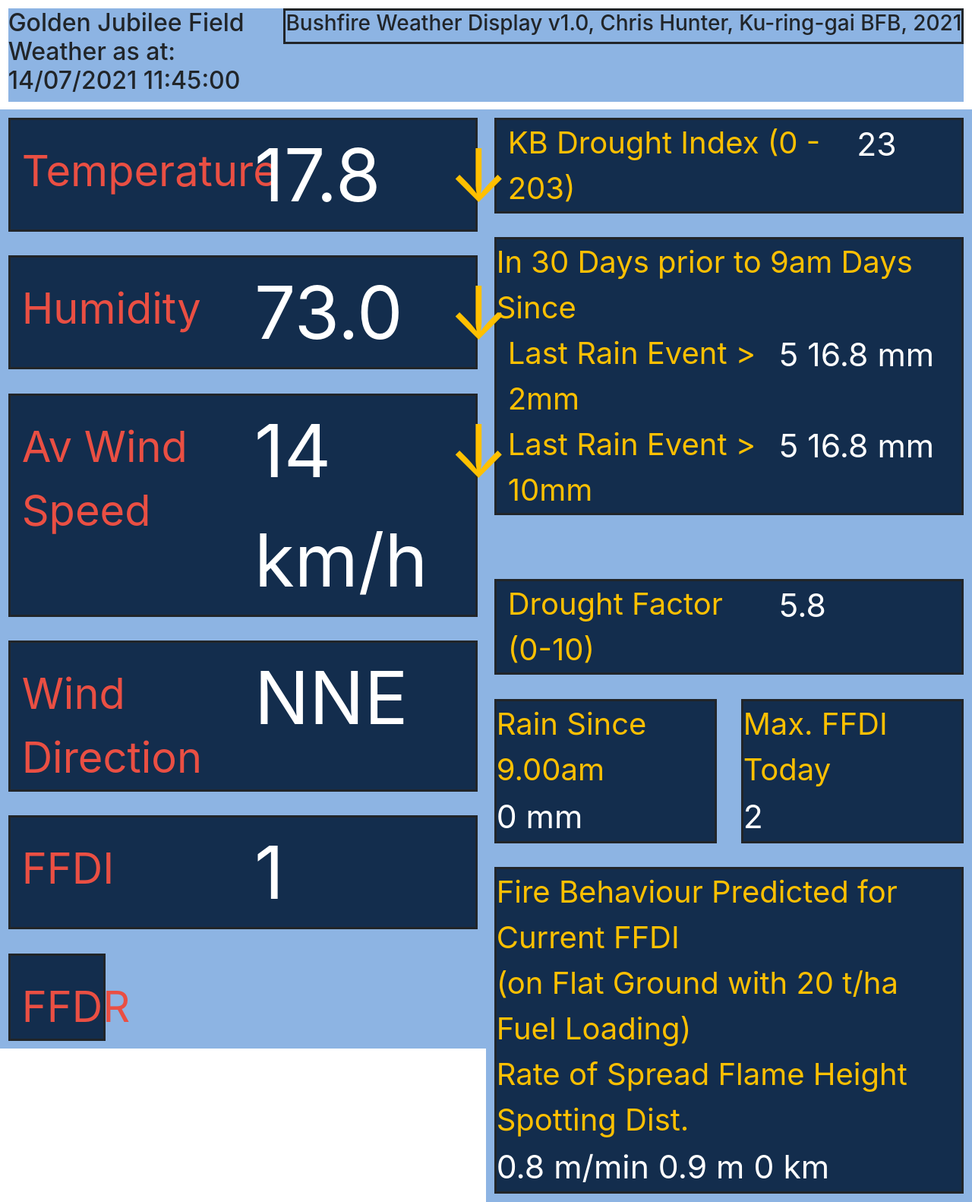
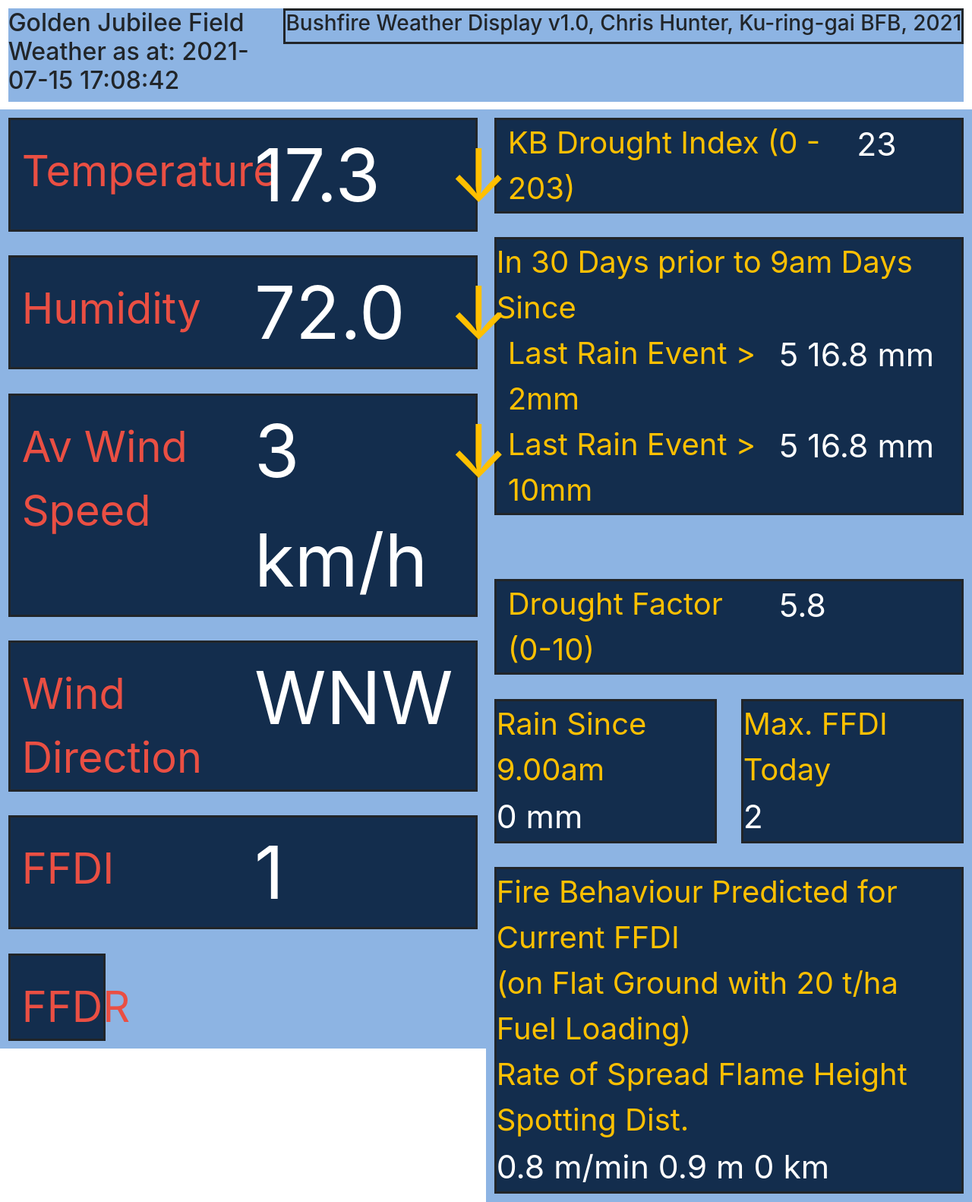
Before and after one commit to ibowditch/flaskProject, a Flask app: page /latest in a window 1280 px wide. Shown: the whole page at 76% size. Run offline with Flask 2, Linux system fonts and the light colour scheme; data comes from the database, SQL or seed files in the repository; both versions use the stored data as it was after the commit; some libraries are stand-ins or nearby versions.

Commit message:
Added new jinja values to bsstationj.html. Added wind readings to Weather model

```diff
--- a/app.py
+++ b/app.py
@@ -2,7 +2,7 @@
 import datetime
 import sqlalchemy as sa
 from flask_sqlalchemy import SQLAlchemy
-from sqlalchemy import Column, Integer, Text, Float, DateTime
+from sqlalchemy import Column, Integer, Text, String, Float, DateTime, desc
 import dateutil.parser
 
 import logging
@@ -23,22 +23,30 @@
 
 app = Flask(__name__)
 app.config['SQLALCHEMY_DATABASE_URI'] = 'sqlite:///weather.db'
+app.config['SQLALCHEMY_TRACK_MODIFICATIONS'] = False
 db = SQLAlchemy(app)
 
 ######### Models #########
 
 class Weather(db.Model):
-    id =    sa.Column(Integer, primary_key=True)
-    ts =    sa.Column(DateTime, unique=False)
-    temp =  sa.Column(Float, unique=False)
-    rh =    sa.Column(Float, unique=False)
+    id =        sa.Column(Integer,  primary_key=True)
+    ts =        sa.Column(DateTime, unique=False)
+    temp =      sa.Column(Float,    unique=False)
+    rh =        sa.Column(Float,    unique=False)
+    wind_dird = sa.Column(Integer,  unique=False)               # Wind direction in degrees
+    wind_dirc = sa.Column(Text,     unique=False)               # Win direction as compass reading
+    wind_sp =   sa.Column(Float,    unique=False)               # in km/h
 
     def __repr__(self):
-        return f'Weather at {self.ts}: Temp={self.temp} RH={self.rh}'
+        return f'Weather at {self.ts}: Temp={self.temp} RH={self.rh} wind={self.wind_sp} dir={self.wind_dirc}'
 
 
 db.create_all()
 
+def degToCompass(num):
+    val=int((num/22.5)+.5)
+    arr=["N","NNE","NE","ENE","E","ESE", "SE", "SSE","S","SSW","SW","WSW","W","WNW","NW","NNW"]
+    return arr[(val % 16)]
 
 @app.route('/')
 def index():
@@ -46,17 +54,21 @@
 
 @app.route('/latest')
 def latest():
-    lastrep = Weather.query.order_by(-Weather.ts).first()           # No last() available, so get latest
+    lastrep = Weather.query.order_by(desc(Weather.ts)).first()           # No last() available, so get latest
     return render_template('bsstationj.html', rep=lastrep)
 
 @app.route('/update', methods=['GET', 'POST'])
 def update():
     neww = Weather(ts=dateutil.parser.parse(request.values['timestamp']),
                    temp=float(request.values['temp_c']),
-                   rh=float(request.values['relative_humidity']))
+                   rh=float(request.values['relative_humidity']),
+                   wind_dird=int(request.values['wind_degrees']),
+                   wind_dirc=degToCompass(int(request.values['wind_degrees'])),
+                   wind_sp=float(request.values['wind_mph'])*1.60934)                   # Convert mph -> kph
     db.session.add(neww)
     db.session.commit()
-    logging.info(neww)
+    # logging.info(neww)
+    print(neww)
     return 'update'
 
 if __name__ == '__main__':
--- a/templates/bsstationj.html
+++ b/templates/bsstationj.html
@@ -13,7 +13,7 @@
     <div>
         <div class="wthgrid">
             <div class="locdt">
-                <h2>Golden Jubilee Field Weather as at: 14/07/2021 11:45:00</h2>
+                <h2>Golden Jubilee Field Weather as at: {{ rep.ts }}</h2>
             </div>
             <div class="sysid">
                 <h3>Bushfire Weather Display v1.0, Chris Hunter, Ku-ring-gai BFB, 2021</h3>
@@ -32,12 +32,12 @@
           </div>
           <div class="windspeed">
              <div class="col-6 bastext">Av Wind Speed</div>
-            <div class="col-5 basnum">14 km/h</div>
+            <div class="col-5 basnum">{{ rep.wind_sp|int }} km/h</div>
             <div class="col-1 basdir">↓</div>
           </div>
           <div class="winddir">
             <div class="col-6 bastext">Wind Direction</div>
-            <div class="col-5 basnum">NNE</div>
+            <div class="col-5 basnum">{{ rep.wind_dirc }}</div>
           </div>
           <div class="ffdi">
             <div class="col-6 bastext">FFDI</div>
```
Also changed, not shown: weather.db.
